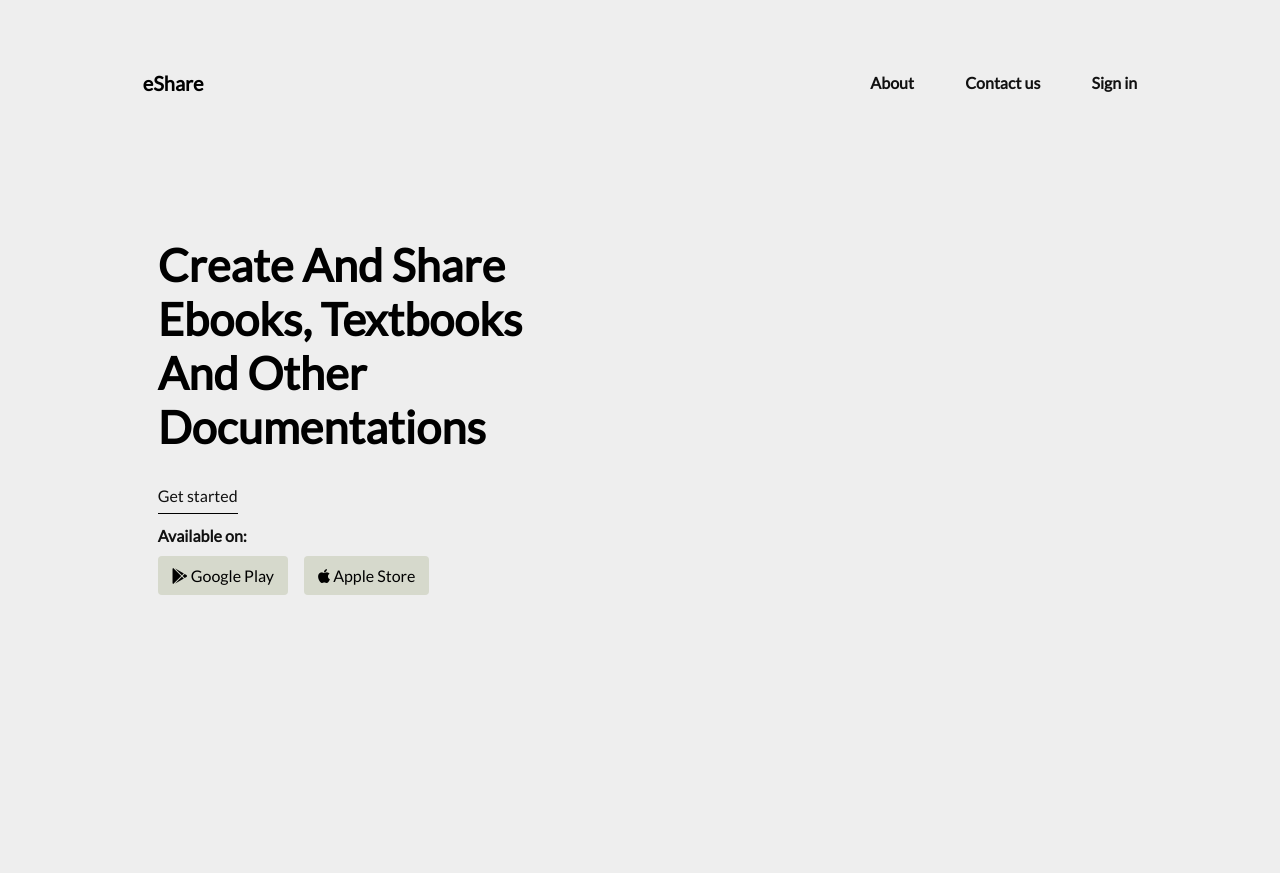
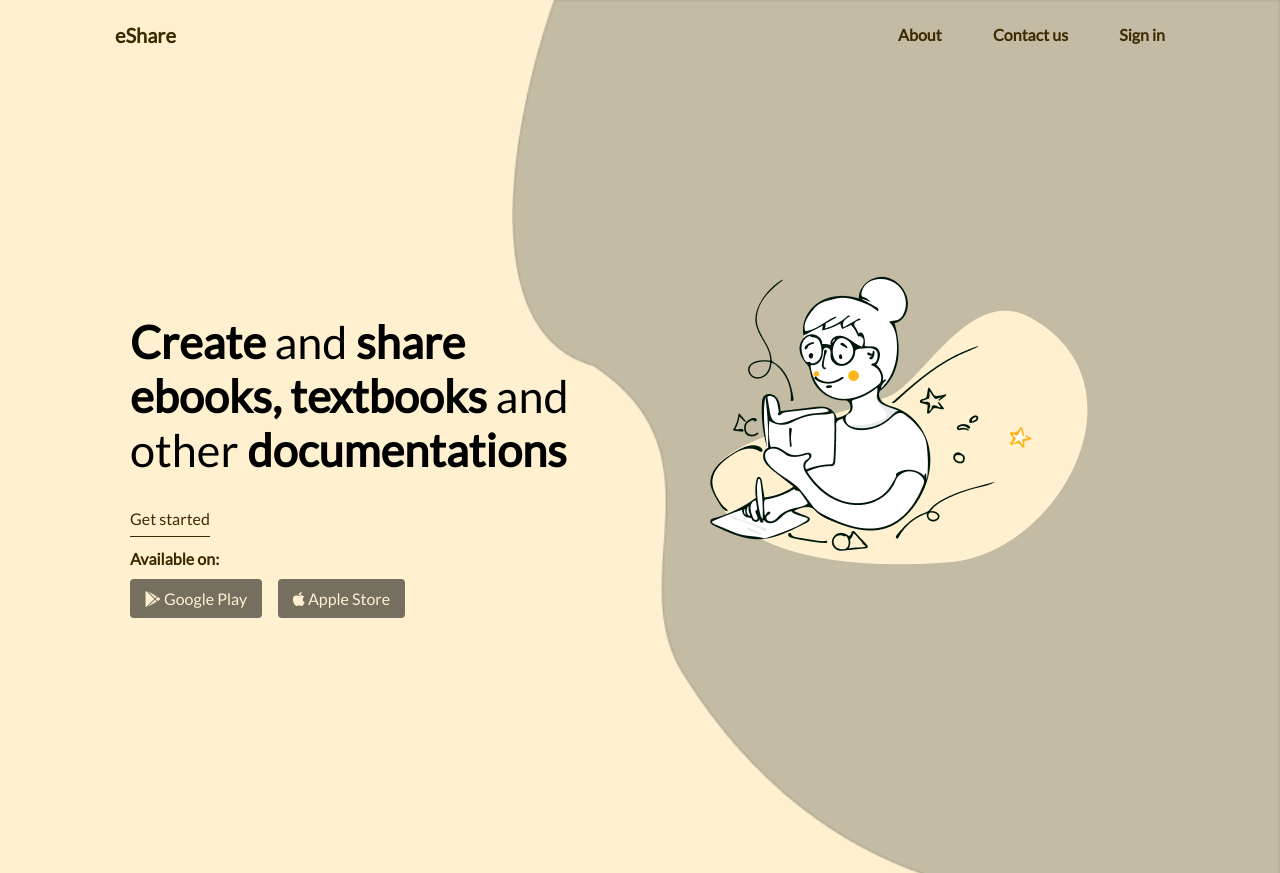
Before and after one commit to Godfredgameli/-30SectionsIn30Days, a plain HTML site: page Day 14/index.html in a window 1280 px wide. Shown: the top 873 px of the page. Drawn offline with nearby package versions, Linux system fonts and the light colour scheme; files whose address does not match are found by name.

Commit message:
Improve layout

```diff
--- a/Day 14/index.html
+++ b/Day 14/index.html
@@ -24,7 +24,7 @@
   </head>
   <body>
     <!-- main container wrapper -->
-    <div class="container-fluid p-5 mainContainer">
+    <div class="container-fluid mainContainer">
       <!-- Navigation menu section -->
       <nav class="navbar navbar-expand-md navbar-light">
         <a class="navbar-brand" href="#eShare">eShare</a>
@@ -56,7 +56,7 @@
         <div class="col-md-6 legend__text">
           <header class="introText">
             <h1 class="introText__heading">
-              Create <span>and</span> share ebooks, textbooks <span>and other documentations</span>
+              Create <span>and</span> share ebooks, textbooks <span>and other</span> documentations
             </h1>
             <p class="introText__link">
               <a href="#GetStarted">Get started</a>
@@ -75,6 +75,7 @@
         </div>
         <!-- legend image section  -->
         <div class="col-md-6 legend__image">
+          <img src="images/Writing.png" alt="">
         </div>
       </div>
     </div>
--- a/Day 14/style.scss
+++ b/Day 14/style.scss
@@ -25,12 +25,15 @@ body{
     .mainContainer{
         height: 900px !important;
         overflow: hidden;
+        background-image: url(images/Vector.png);
+        background-repeat: no-repeat;
+        background-size:60% 100%;
+        background-position: right;
         /*Navigation menu section*/
         .navbar{
             margin: auto;
             height: 70px;
             width: 84%;
-            background-color: $background;
             padding: 0;
             margin-bottom: 120px;
 
@@ -130,13 +133,9 @@ body{
                 }
             }
             /*legend image section*/
-            .legend__image{
-                background-image: url(images/Writing.png);
-                background-repeat: no-repeat;
-                background-size: 100% 100%;
-                content: " ";
+            // .legend__image{
 
-            }
+            // }
         }
     }
     /*footer section*/
```
Also changed, not shown: Day 14/images/Vector.png (added), Day 14/style.css, 1 other file.
